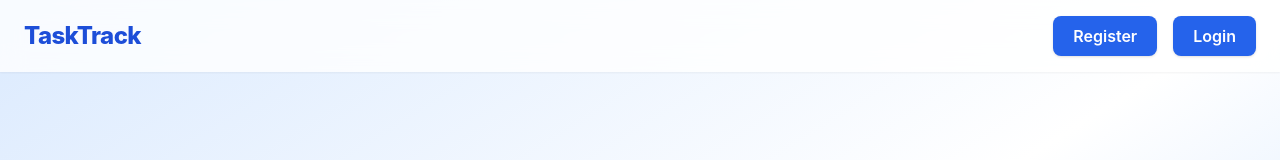
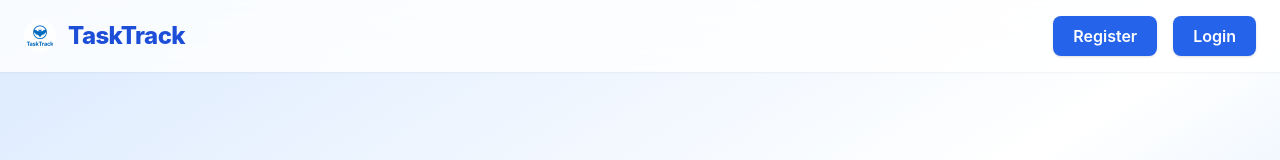
Before and after one commit to rajendradongara/assignment-dashboard, a React (Create React App) app: page /login in a window 1280 px wide. Shown: the top 160 px of the page. Built offline with nearby package versions, Linux system fonts and the light colour scheme.

Commit message:
pagetitle and logo

```diff
--- a/public/index.html
+++ b/public/index.html
@@ -2,7 +2,7 @@
 <html lang="en">
   <head>
     <meta charset="utf-8" />
-    <link rel="icon" href="%PUBLIC_URL%/favicon.ico" />
+    <link rel="icon" href="%PUBLIC_URL%/tasktrack-logo.png" />
     <meta name="viewport" content="width=device-width, initial-scale=1" />
     <meta name="theme-color" content="#000000" />
     <meta
@@ -24,7 +24,7 @@
       work correctly both with client-side routing and a non-root public URL.
       Learn how to configure a non-root public URL by running `npm run build`.
     -->
-    <title>TaskTrack</title>
+    <title>React-App</title>
   </head>
   <body>
     <noscript>You need to enable JavaScript to run this app.</noscript>
--- a/src/App.js
+++ b/src/App.js
@@ -8,6 +8,7 @@ import SignUp from "./pages/SignUp.jsx";
 import Login from './pages/Login.jsx';
 import StudentDashboard from './pages/StudentDashboard.jsx';
 import AdminDashboard from './pages/AdminDashboard.jsx';
+import PageTitleManager from './components/PageTitle.jsx';
 
 
 function App() {
@@ -15,6 +16,7 @@ function App() {
   return (
     <>
       <Toaster richColors position='bottom-right' />
+      <PageTitleManager />
       <Routes>
         <Route path="/" element={<Home />} />
         <Route path="/signup" element={<SignUp />} />
--- a/src/components/Navbar.jsx
+++ b/src/components/Navbar.jsx
@@ -39,12 +39,20 @@ const Navbar = ({ user }) => {
   return (
     <header className="bg-white/80 backdrop-blur-md shadow-sm sticky top-0 z-50">
       <div className="max-w-7xl mx-auto px-6 py-4 flex justify-between items-center">
-        <h1
-          className="text-2xl font-extrabold text-blue-700 tracking-tight cursor-pointer"
+        <div
+          className="flex items-center space-x-3 cursor-pointer"
           onClick={() => navigate("/")}
         >
+          <img
+            src="/tasktrack-logo.png"
+            alt="TaskTrack Logo"
+            className="w-8 h-8 rounded-full object-cover"
+          />
+          <h1 className="text-2xl font-extrabold text-blue-700 tracking-tight cursor-pointer">
             TaskTrack
           </h1>
+        </div>
+
         {user ? (
           <div className="relative flex items-center space-x-3">
             <span className="text-gray-700 font-medium">
@@ -84,7 +92,6 @@ const Navbar = ({ user }) => {
             )}
           </div>
         ) : (
-          <>
           <nav className="flex items-center space-x-4">
             <button
               onClick={handleSignup}
@@ -100,7 +107,6 @@ const Navbar = ({ user }) => {
               Login
             </button>
           </nav>
-          </>
         )}
       </div>
     </header>
--- /dev/null
+++ b/src/components/PageTitle.jsx
@@ -0,0 +1,28 @@
+import { useEffect } from "react";
+import { useLocation } from "react-router-dom";
+
+const PageTitleManager = () => {
+  const location = useLocation();
+  console.log(location);
+
+  useEffect(() => {
+    const path = location.pathname;
+    console.log(path);
+
+    let title = "TaskTrack";
+
+    if (path === "/") title = "TaskTrack | Home";
+    else if (path === "/login") title = "Login | TaskTrack";
+    else if (path === "/signup") title = "Signup | TaskTrack";
+    else if (path.startsWith("/student"))
+      title = "Student Dashboard | TaskTrack";
+    else if (path.startsWith("/admin")) title = "Admin Dashboard | TaskTrack";
+    else title = "TaskTrack";
+
+    document.title = title;
+  }, [location]);
+
+  return null;
+};
+
+export default PageTitleManager;
--- a/src/pages/Home.jsx
+++ b/src/pages/Home.jsx
@@ -26,6 +26,15 @@ const Home = () => {
       navigate("/signup");
     }
   };
+  const handleDashboardButton = () => {
+    if (!user) {
+      navigate("/signup");
+    } else if (user) {
+      navigate(`/${user?.role}/dashboard`);
+    } else {
+      navigate("/signup");
+    }
+  };
   return (
     <div className="min-h-screen flex flex-col bg-gradient-to-b from-blue-50 to-white">
       {/* <header className="bg-white/80 backdrop-blur-md shadow-sm sticky top-0 z-50">
@@ -50,6 +59,16 @@ const Home = () => {
             dashboard. Because chaos doesn’t deserve your deadline.
           </p>
           <div className="space-x-4">
+            {user && (
+              <button
+                onClick={handleDashboardButton}
+                className="px-6 py-3 bg-gray-200 text-gray-800 rounded-lg shadow hover:bg-gray-300 transition font-semibold"
+              >
+                Dashboard
+              </button>
+            )}
+            {!user && (
+              <>
                 <button
                   onClick={handleStudentPortalButton}
                   className="px-6 py-3 bg-blue-600 text-white rounded-lg shadow hover:bg-blue-700 transition font-semibold"
@@ -62,6 +81,8 @@ const Home = () => {
                 >
                   Admin Portal
                 </button>
+              </>
+            )}
           </div>
         </div>
 
```
Also changed, not shown: public/tasktrack-logo.png (added). Lines whose indentation alone changed are shown as unchanged.
